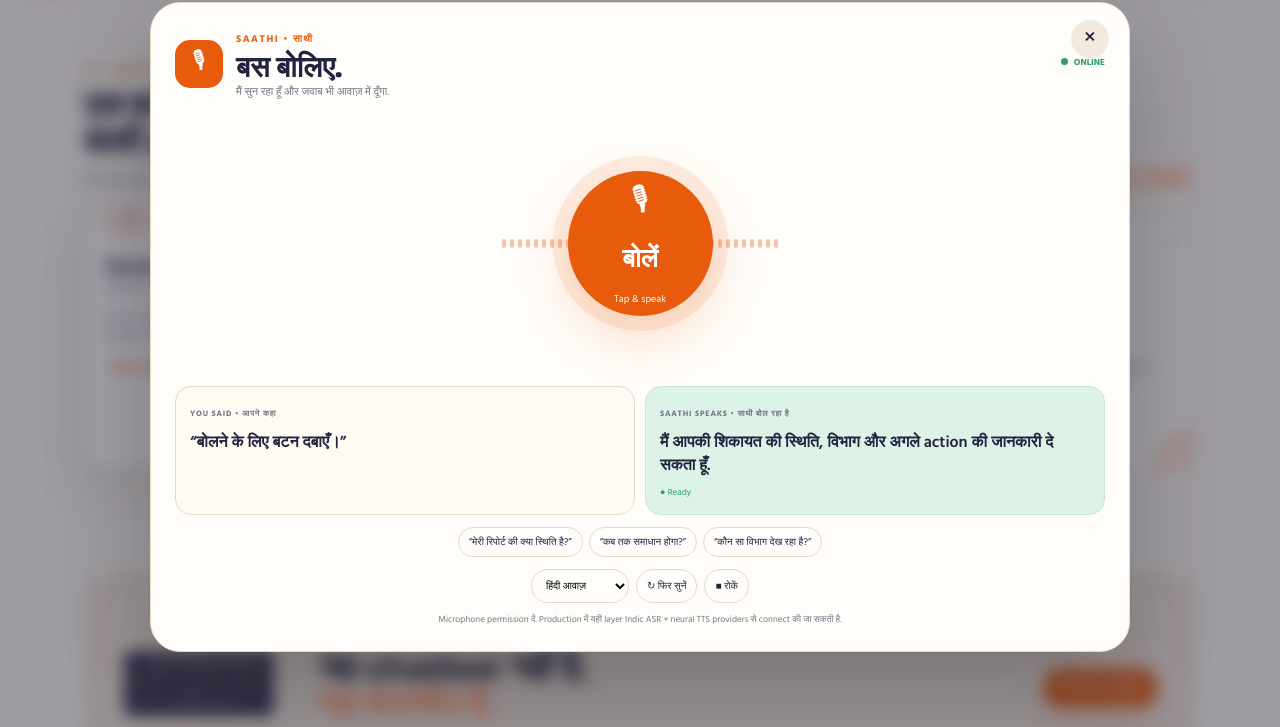
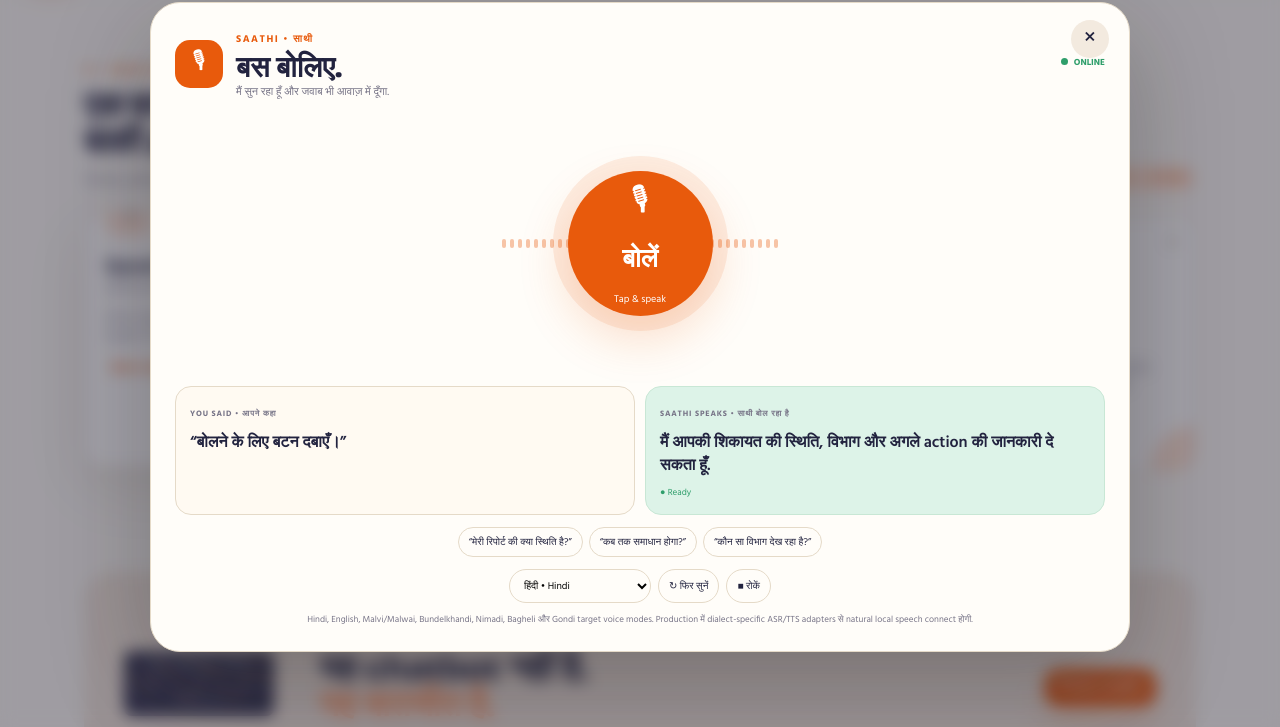
Before and after one commit to himani046/JanVanni-, a plain HTML site: page index.html in a window 1280 px wide. Both pictures are taken after a click on the button "Start voice →". Shown: the part 914-1641 px from the top of the page. Drawn offline with nearby package versions, Linux system fonts and the light colour scheme.

Commit message:
Expand local-language voice modes

```diff
--- a/index.html
+++ b/index.html
@@ -152,8 +152,8 @@
   <div class="voice-stage-large"><div class="wave" id="wave"></div><button class="listen-orb" id="listenOrb"><span>🎙</span><b id="listenLabel">बोलें</b><small id="listenHint">Tap & speak</small></button></div>
   <div class="voice-panels"><div><small>YOU SAID • आपने कहा</small><p id="heardText">“बोलने के लिए बटन दबाएँ।”</p></div><div class="reply-panel"><small>SAATHI SPEAKS • साथी बोल रहा है</small><p id="spokenText">मैं आपकी शिकायत की स्थिति, विभाग और अगले action की जानकारी दे सकता हूँ.</p><span id="voiceStatus">● Ready</span></div></div>
   <div class="voice-suggestions"><button data-say="मेरी रिपोर्ट दर्ज करी थी, उसकी क्या स्थिति है?">“मेरी रिपोर्ट की क्या स्थिति है?”</button><button data-say="मेरी शिकायत का समाधान कब तक होगा?">“कब तक समाधान होगा?”</button><button data-say="कौन सा विभाग मेरी शिकायत देख रहा है?">“कौन सा विभाग देख रहा है?”</button></div>
-  <div class="voice-controls"><select id="voiceLanguage"><option value="hi-IN">हिंदी आवाज़</option><option value="en-IN">English voice</option></select><button id="repeatVoice">↻ फिर सुनें</button><button id="stopVoice">■ रोकें</button></div>
-  <p class="voice-foot">Microphone permission दें. Production में यही layer Indic ASR + neural TTS providers से connect की जा सकती है.</p>
+  <div class="voice-controls"><select id="voiceLanguage"><option value="hi-IN">हिंदी • Hindi</option><option value="en-IN">English</option><option value="mal-IN">मालवी / Malvi</option><option value="bnd-IN">बुंदेलखंडी / Bundelkhandi</option><option value="nim-IN">निमाड़ी / Nimadi</option><option value="bag-IN">बघेली / Bagheli</option><option value="gon-IN">गोंडी / Gondi</option></select><button id="repeatVoice">↻ फिर सुनें</button><button id="stopVoice">■ रोकें</button></div>
+  <p class="voice-foot">Hindi, English, Malvi/Malwai, Bundelkhandi, Nimadi, Bagheli और Gondi target voice modes. Production में dialect-specific ASR/TTS adapters से natural local speech connect होगी.</p>
 </div></div>
 <div class="toast" id="toast" role="status" aria-live="polite"></div>
 <script src="https://unpkg.com/leaflet@1.9.4/dist/leaflet.js"></script>
```
